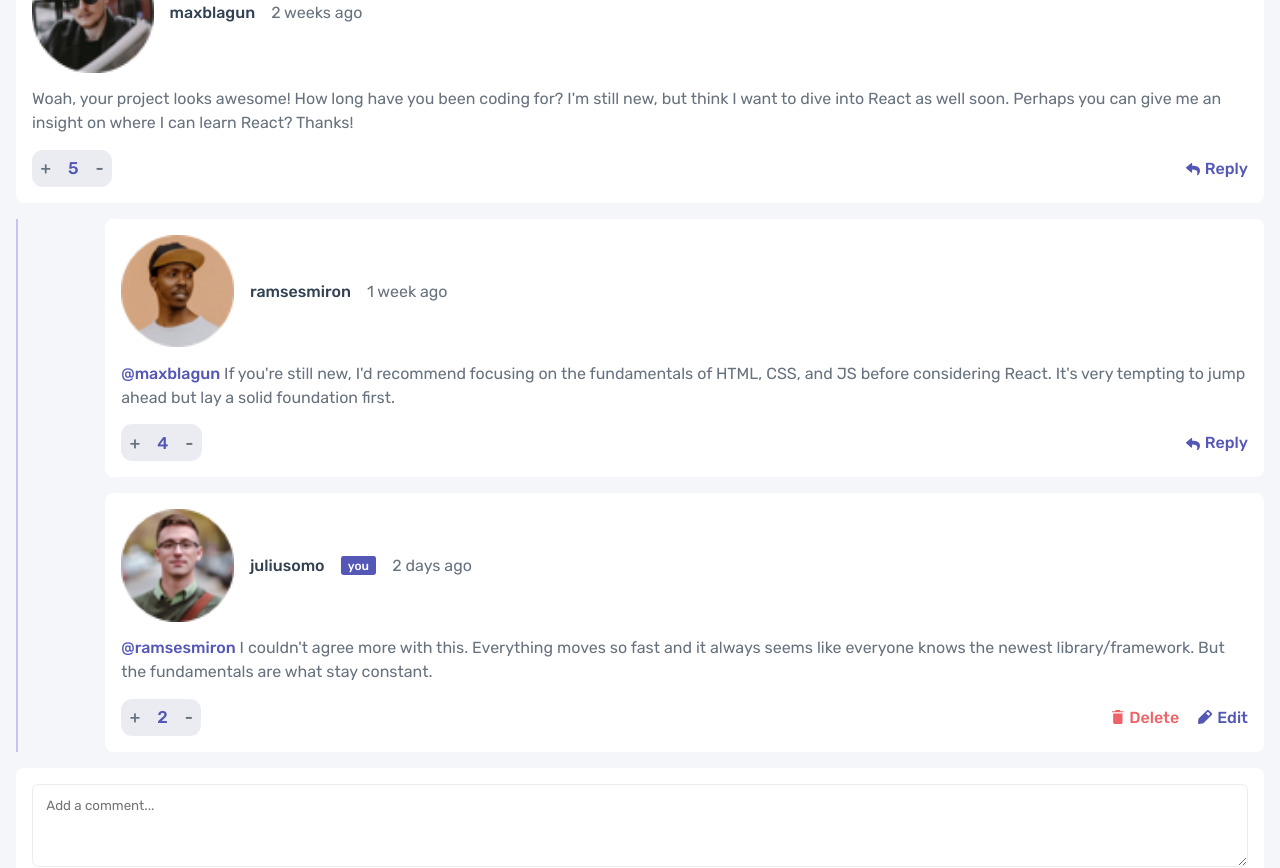
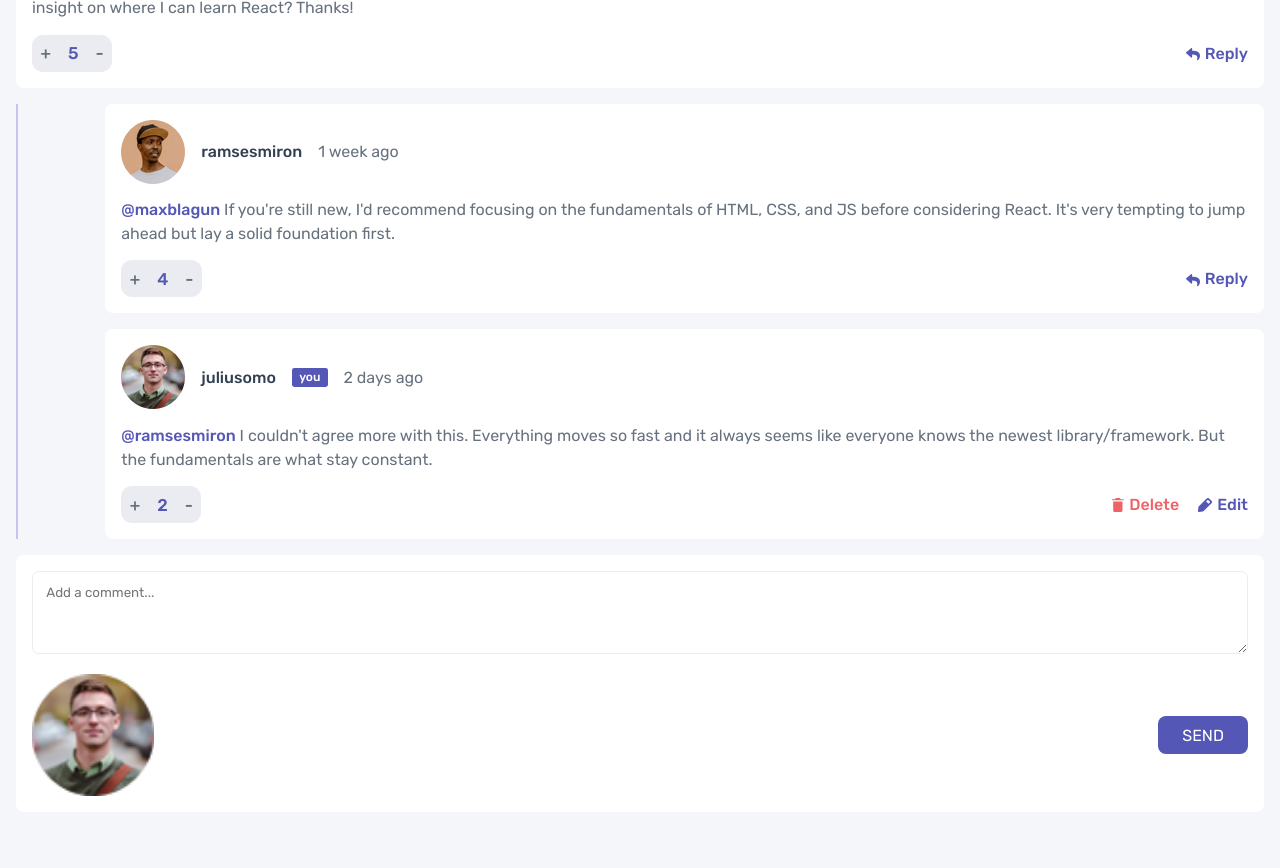
Before and after one commit to cendyz/interactive-comments-section-main, a Vue app: page / in a window 1280 px wide. Shown: the part 380-1248 px from the top of the page. After the commit the page ends 1224 px from the top, so only its background shows below. Built offline with nearby package versions, Linux system fonts and the light colour scheme.

Commit message:
Cleaning

```diff
--- a/src/App.vue
+++ b/src/App.vue
@@ -1,30 +1,16 @@
 <script setup>
 import { reactive } from 'vue'
 import { data } from './data'
-import ownAvatar from './images/avatars/image-juliusomo.webp'
 import replyIcon from './images/icon-reply.svg'
-import editIcon from './images/icon-edit.svg'
-import deleteIcon from './images/icon-delete.svg'
+import VoteBtns from './components/Utils/VoteBtns.vue'
+import CommentBox from './components/CommentBox.vue'
+import ReplyBoxes from './components/ReplyBoxes.vue'
 
 const DEFAULT_DATA = {
 	commentBox: data.comments,
 }
 
 const newData = reactive(DEFAULT_DATA)
-const upVote = index => {
-	if (!newData.commentBox[index].plusActive) {
-		newData.commentBox[index].score++
-		newData.commentBox[index].plusActive = true
-		newData.commentBox[index].minusActive = false
-	}
-}
-const downVote = index => {
-	if (!newData.commentBox[index].minusActive) {
-		newData.commentBox[index].score--
-		newData.commentBox[index].minusActive = true
-		newData.commentBox[index].plusActive = false
-	}
-}
 </script>
 <template>
 	<main class="main">
@@ -45,88 +31,20 @@ const downVote = index => {
 					{{ value.content }}
 				</p>
 				<div class="bottomBox">
-					<div class="btnsBox">
-						<button
-							:class="['leftBtn', { disableVote: value.plusActive }]"
-							@click="upVote(index)">
-							+
-						</button>
-						<p class="votes">{{ value.score }}</p>
-						<button
-							:class="['rightBtn', { disableVote: value.minusActive }]"
-							@click="downVote(index)">
-							-
-						</button>
-					</div>
+					<VoteBtns
+						@handleVote="handleVote"
+						:index="index"
+						:value="value"
+						:newData="newData.commentBox" />
 					<button class="reply">
 						<img :src="replyIcon" alt="Reply icon" class="replyIcon" />
 						Reply
 					</button>
 				</div>
 			</div>
-			<div
-				class="mainReplyBox"
-				v-if="newData.commentBox[index].replies.length > 0">
-				<div
-					class="insdieReplyBox"
-					v-for="(value, index) in newData.commentBox[index].replies"
-					:key="value.id">
-					<div class="upperBox">
-						<img
-							:src="value.user.image.webp"
-							alt="Profile picture"
-							class="avatar" />
-						<p class="nick">{{ value.user.username }}</p>
-						<p v-if="value.user.username === 'juliusomo'" class="you">
-							you
-						</p>
-						<p class="time">{{ value.createdAt }}</p>
-					</div>
-					<p class="desc">
-						<span class="calledUser">@{{ value.replyingTo }}</span>
-						{{ value.content }}
-					</p>
-					<div class="bottomBox">
-						<div class="btnsBox">
-							<button class="leftBtn">+</button>
-							<p class="votes">{{ value.score }}</p>
-							<button class="rightBtn">-</button>
-						</div>
-						<button
-							class="reply"
-							v-if="value.user.username !== 'juliusomo'">
-							<img :src="replyIcon" alt="Reply icon" class="replyIcon" />
-							Reply
-						</button>
-						<div
-							class="ownButtons"
-							v-if="value.user.username == 'juliusomo'">
-							<button class="delete">
-								<img
-									:src="deleteIcon"
-									alt="Trash icon"
-									class="deleteIcon" />
-								Delete
-							</button>
-							<button class="edit">
-								<img :src="editIcon" alt="Pencil icon" class="editIcon" />
-								Edit
-							</button>
-						</div>
-					</div>
-				</div>
-			</div>
+			<ReplyBoxes :index="index" :newData="newData" />
 		</div>
-		<div class="commentBox">
-			<textarea
-				id="textarea"
-				placeholder="Add a comment..."
-				class="textarea"></textarea>
-			<div class="downBox">
-				<img :src="ownAvatar" alt="Your avatar" class="avatar" />
-				<button class="send" type="button">send</button>
-			</div>
-		</div>
+		<CommentBox />
 	</main>
 </template>
 
@@ -140,10 +58,4 @@ body {
 	font-size: 1.6rem;
 	background-color: $very-light-gray;
 }
-
-.wrapper {
-	width: 100%;
-	max-width: 1220px;
-	margin: 0 auto;
-}
 </style>
--- /dev/null
+++ b/src/components/CommentBox.vue
@@ -0,0 +1,58 @@
+<script setup>
+import ownAvatar from '../images/avatars/image-juliusomo.webp'
+</script>
+
+<template>
+	<div class="commentBox">
+		<textarea
+			id="textarea"
+			placeholder="Add a comment..."
+			class="textArea"></textarea>
+		<div class="downBox">
+			<img :src="ownAvatar" alt="Your avatar" class="avatar" />
+			<button class="send" type="button">send</button>
+		</div>
+	</div>
+</template>
+
+<style scoped lang="scss">
+.commentBox,
+.textArea {
+	padding: 1em;
+}
+
+.commentBox {
+	background-color: $white;
+	border-radius: 0.5em;
+}
+
+.textArea {
+	width: 100%;
+	min-height: 6.25em;
+	max-height: 6.25em;
+	border: 1px solid $light-gray;
+	border-radius: 0.5em;
+	overflow: scroll;
+}
+
+.downBox {
+	display: flex;
+	margin-top: 1em;
+	align-items: center;
+	justify-content: space-between;
+}
+
+.avatar {
+	display: block;
+	width: 10%;
+}
+
+.send {
+	padding: 0.6em 1.5em;
+	color: $white;
+	text-transform: uppercase;
+	font-size: 1.6rem;
+	background-color: $moderate-blue;
+	border-radius: 0.5em;
+}
+</style>
--- /dev/null
+++ b/src/components/ReplyBoxes.vue
@@ -0,0 +1,125 @@
+<script setup>
+import editIcon from '../images/icon-edit.svg'
+import deleteIcon from '../images/icon-delete.svg'
+import replyIcon from '../images/icon-reply.svg'
+import RepliesVoteBtns from './Utils/RepliesVoteBtns.vue'
+
+const props = defineProps({
+	index: Number,
+	newData: Object,
+})
+</script>
+<template>
+	<div
+		class="mainReplyBox"
+		v-if="props.newData.commentBox[props.index].replies.length > 0">
+		<div
+			class="insdieReplyBox"
+			v-for="value in props.newData.commentBox[props.index].replies"
+			:key="value.id">
+			<div class="upperBox">
+				<img
+					:src="value.user.image.webp"
+					alt="Profile picture"
+					class="avatar" />
+				<p class="nick">{{ value.user.username }}</p>
+				<p v-if="value.user.username === 'juliusomo'" class="you">you</p>
+				<p class="time">{{ value.createdAt }}</p>
+			</div>
+			<p class="desc">
+				<span class="calledUser">@{{ value.replyingTo }}</span>
+				{{ value.content }}
+			</p>
+			<div class="bottomBox">
+				<RepliesVoteBtns :value="value" />
+				<button class="reply" v-if="value.user.username !== 'juliusomo'">
+					<img :src="replyIcon" alt="Reply icon" class="replyIcon" />
+					Reply
+				</button>
+				<div class="ownButtons" v-if="value.user.username == 'juliusomo'">
+					<button class="delete">
+						<img :src="deleteIcon" alt="Trash icon" class="deleteIcon" />
+						Delete
+					</button>
+					<button class="edit">
+						<img :src="editIcon" alt="Pencil icon" class="editIcon" />
+						Edit
+					</button>
+				</div>
+			</div>
+		</div>
+	</div>
+</template>
+
+<style scoped lang="scss">
+.ownButtons,
+.delete,
+.edit,
+.reply,
+.bottomBox {
+	display: flex;
+}
+
+.time,
+.desc {
+	color: $grayish-blue;
+}
+
+.desc {
+	margin: 0.9em 0;
+	line-height: 1.5;
+}
+
+.calledUser {
+	color: $moderate-blue;
+	font-weight: $weight-500;
+}
+
+.bottomBox {
+	min-width: 5.5em;
+	justify-content: space-between;
+	align-items: center;
+	column-gap: 1em;
+}
+
+.reply {
+	align-items: center;
+	font-size: 1.6rem;
+	font-weight: $weight-500;
+	color: $moderate-blue;
+}
+
+.replyIcon {
+	margin-top: 0.2em;
+	margin-right: 0.3em;
+}
+
+.you {
+	padding: 0.2em 0.6em;
+	border-radius: 0.2em;
+	background-color: $moderate-blue;
+	color: $white;
+	font-size: 1.2rem;
+	font-weight: $weight-500;
+}
+
+.ownButtons {
+	column-gap: 1.2em;
+}
+
+.delete,
+.edit {
+	align-items: center;
+	column-gap: 0.3em;
+	font-weight: $weight-500;
+	font-size: 1.6rem;
+}
+
+.delete {
+	color: $soft-red;
+}
+
+.edit {
+	color: $moderate-blue;
+}
+</style>
--- /dev/null
+++ b/src/components/Utils/RepliesVoteBtns.vue
@@ -0,0 +1,43 @@
+<script setup>
+const props = defineProps({
+	value: Object,
+})
+
+const handleReplyVote = (value, type) => {
+	if (type === 'up') {
+		if (!value.plusActive && !value.minusActive) {
+			value.score++
+			value.plusActive = true
+		} else if (value.minusActive) {
+			value.score++
+			value.minusActive = false
+		}
+	}
+
+	if (type === 'down') {
+		if (!value.plusActive && !value.minusActive) {
+			value.score--
+			value.minusActive = true
+		} else if (value.plusActive) {
+			value.score--
+			value.plusActive = false
+		}
+	}
+}
+</script>
+
+<template>
+	<div class="btnsBox">
+		<button class="leftBtn" @click="handleReplyVote(props.value, 'up')">
+			+
+		</button>
+		<p class="votes">{{ value.score }}</p>
+		<button class="rightBtn" @click="handleReplyVote(props.value, 'down')">
+			-
+		</button>
+	</div>
+</template>
+
+<style scoped lang="scss">
+@include voteBtns;
+</style>
--- /dev/null
+++ b/src/components/Utils/VoteBtns.vue
@@ -0,0 +1,50 @@
+<script setup>
+const props = defineProps({
+	index: Number,
+	value: Object,
+	newData: Object,
+})
+
+const handleVote = (index, type) => {
+	const comment = props.newData[index]
+
+	if (type === 'up') {
+		if (!comment.plusActive && !comment.minusActive) {
+			comment.score++
+			comment.plusActive = true
+		} else if (comment.minusActive) {
+			comment.score++
+			comment.minusActive = false
+		}
+	}
+
+	if (type === 'down') {
+		if (!comment.plusActive && !comment.minusActive) {
+			comment.score--
+			comment.minusActive = true
+		} else if (comment.plusActive) {
+			comment.score--
+			comment.plusActive = false
+		}
+	}
+}
+</script>
+<template>
+	<div class="btnsBox">
+		<button
+			:class="['leftBtn', { disableVote: value.plusActive }]"
+			@click="handleVote(props.index, 'up')">
+			+
+		</button>
+		<p class="votes">{{ value.score }}</p>
+		<button
+			:class="['rightBtn', { disableVote: value.minusActive }]"
+			@click="handleVote(props.index, 'down')">
+			-
+		</button>
+	</div>
+</template>
+
+<style scoped lang="scss">
+@include voteBtns;
+</style>
--- a/src/data.js
+++ b/src/data.js
@@ -27,6 +27,7 @@ export const data = {
 			},
 			replies: [],
 			plusActive: false,
+			minusActive: false,
 		},
 		{
 			id: 2,
@@ -59,6 +60,7 @@ export const data = {
 						username: 'ramsesmiron',
 					},
 					plusActive: false,
+					minusActive: false,
 				},
 				{
 					id: 4,
--- a/src/sass/Main.scss
+++ b/src/sass/Main.scss
@@ -5,15 +5,12 @@
 .reply,
 .delete,
 .edit,
-.ownButtons,
-.downBox {
+.ownButtons {
 	display: flex;
 }
 
 .box,
-.insdieReplyBox,
-.commentBox,
-.textarea {
+.insdieReplyBox {
 	padding: 1em;
 }
 
@@ -27,11 +24,6 @@
 .bottomBox {
 	align-items: center;
 	column-gap: 1em;
-}
-
-.avatar {
-	display: block;
-	width: 10%;
 }
 
 .nick {
@@ -52,29 +44,6 @@
 .bottomBox {
 	min-width: 5.5em;
 	justify-content: space-between;
-}
-
-.btnsBox {
-	background-color: $light-gray;
-	border-radius: 0.7em;
-}
-
-.leftBtn,
-.votes,
-.rightBtn {
-	padding: 0.5em;
-	font-weight: $weight-500;
-	color: $moderate-blue;
-	font-size: 1.7rem;
-}
-
-.votes {
-	display: inline-block;
-	user-select: none;
-}
-.leftBtn,
-.rightBtn {
-	color: $grayish-blue;
 }
 
 .replyIcon {
@@ -119,53 +88,3 @@
 .ownButtons {
 	column-gap: 1.2em;
 }
-
-.delete,
-.edit {
-	align-items: center;
-	column-gap: 0.3em;
-	font-weight: $weight-500;
-	font-size: 1.6rem;
-}
-
-.delete {
-	color: $soft-red;
-}
-
-.edit {
-	color: $moderate-blue;
-}
-
-.commentBox {
-	background-color: $white;
-	border-radius: 0.5em;
-}
-
-.textarea {
-	width: 100%;
-	min-height: 6.25em;
-	max-height: 6.25em;
-	border: 1px solid $light-gray;
-	border-radius: 0.5em;
-	overflow: scroll;
-}
-
-.downBox {
-	margin-top: 1em;
-	align-items: center;
-	justify-content: space-between;
-}
-
-.send {
-	padding: 0.6em 1.5em;
-	color: $white;
-	text-transform: uppercase;
-	font-size: 1.6rem;
-	background-color: $moderate-blue;
-	border-radius: 0.5em;
-}
-
-.disableVote {
-	pointer-events: none;
-	cursor: default;
-}
--- a/src/sass/utilities/_mixins.scss
+++ b/src/sass/utilities/_mixins.scss
@@ -1,48 +1,36 @@
 @use './colors' as *;
+@use './fonts' as *;
 
-
-@mixin sectionStyles {
-	.section {
-		text-align: center;
+@mixin voteBtns {
+	.btnsBox {
+		background-color: $light-gray;
+		border-radius: 0.7em;
 	}
 
-	.secondTitle {
-		font-size: 2.5rem;
-		padding: 0 2em;
-		color: $dark-grayish-blue;
+	.leftBtn,
+	.votes,
+	.rightBtn {
+		padding: 0.5em;
+		font-weight: $weight-500;
+		color: $moderate-blue;
+		font-size: 1.7rem;
 	}
 
-	.desc {
-		margin: 1em 0;
+	.votes {
+		display: inline-block;
+		user-select: none;
+	}
+	.leftBtn,
+	.rightBtn {
 		color: $grayish-blue;
-		font-size: 1.7rem;
-		line-height: 1.5;
 	}
 
-	.img {
-		margin-top: 5em;
-		display: block;
-		width: 100%;
-	}
-
-	@media (min-width: 992px) {
-		.secondTitle {
-			font-size: 3.2rem;
-		}
+	.disableVote {
+		pointer-events: none;
+		cursor: default;
 	}
 }
 
-@mixin loopedText {
-	.thirdTitle {
-		color: $dark-grayish-blue;
-		font-size: 2rem;
-	}
+@mixin mainBox {
 
-	.img {
-		margin-bottom: 4.5em;
-	}
-
-	.desc {
-		margin: 0.5em 0 2.5em 0;
-	}
 }
```
Also changed, not shown: index.html (+4 -4 lines), package.json (indentation only), 1 other file (tests, documents, lock files or other folders).
